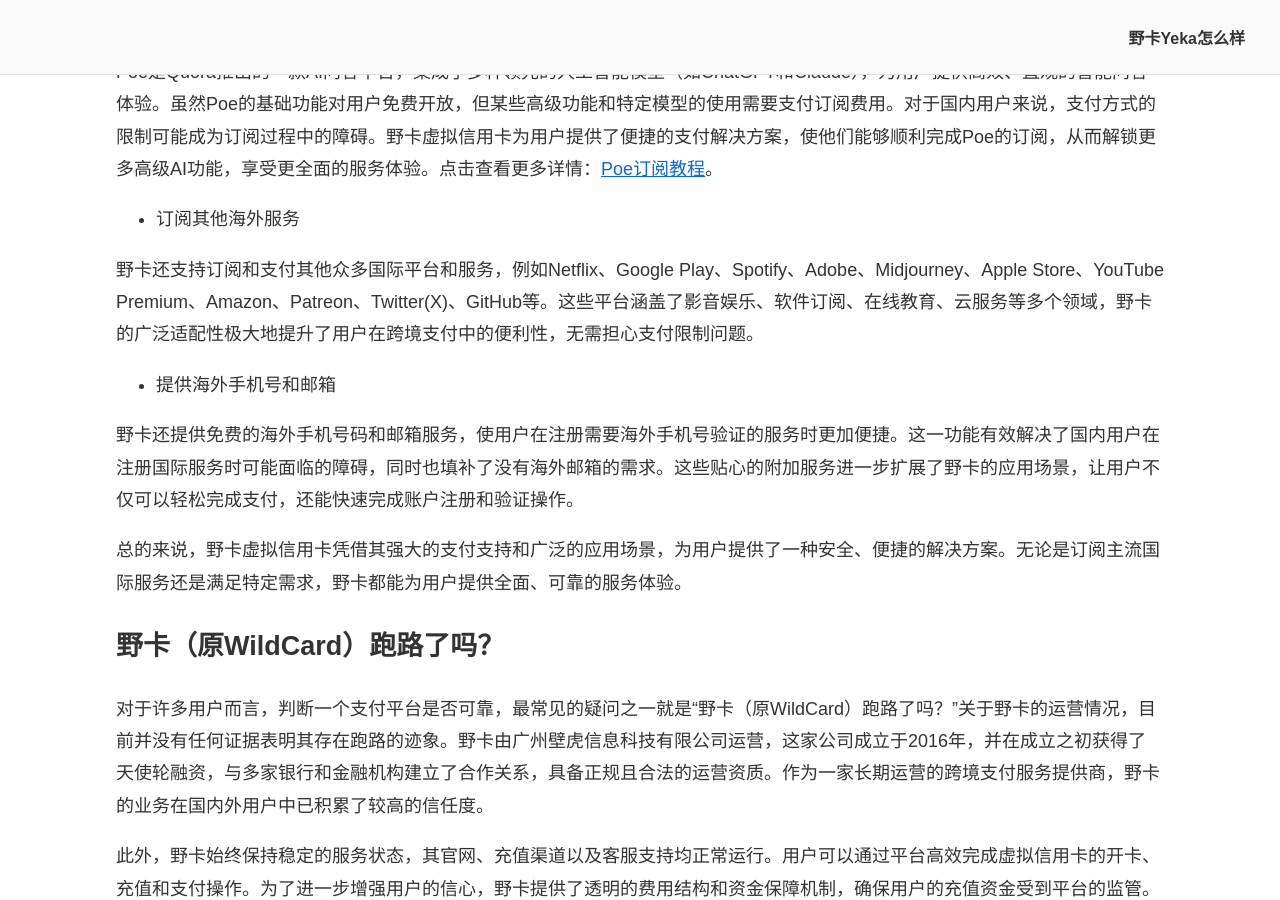
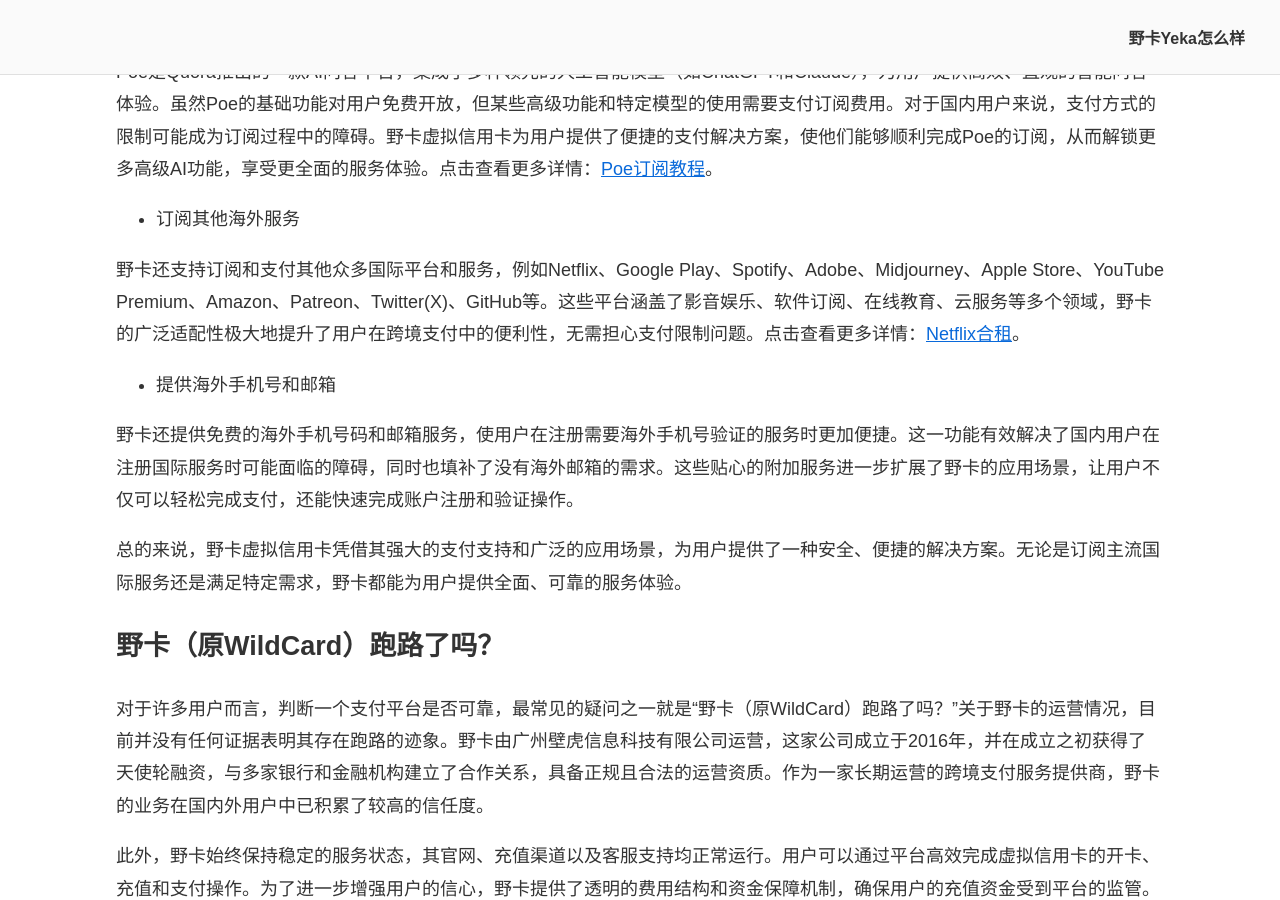
Before and after one commit to anyofai/anyofai.github.io, a Jekyll site: the page built from index.md, in a window 1280 px wide and 900 px high, scrolled down 13100 px. Built offline with Jekyll 4.4.1, drawn with Linux system fonts in a browser that asks for light colours.

Commit message:
Update index.md

```diff
--- a/index.md
+++ b/index.md
@@ -185,7 +185,7 @@
 
 * 订阅其他海外服务
 
-野卡还支持订阅和支付其他众多国际平台和服务，例如Netflix、Google Play、Spotify、Adobe、Midjourney、Apple Store、YouTube Premium、Amazon、Patreon、Twitter(X)、GitHub等。这些平台涵盖了影音娱乐、软件订阅、在线教育、云服务等多个领域，野卡的广泛适配性极大地提升了用户在跨境支付中的便利性，无需担心支付限制问题。
+野卡还支持订阅和支付其他众多国际平台和服务，例如Netflix、Google Play、Spotify、Adobe、Midjourney、Apple Store、YouTube Premium、Amazon、Patreon、Twitter(X)、GitHub等。这些平台涵盖了影音娱乐、软件订阅、在线教育、云服务等多个领域，野卡的广泛适配性极大地提升了用户在跨境支付中的便利性，无需担心支付限制问题。点击查看更多详情：<a href="https://github.com/anyofai/netflix-hezu">Netflix合租</a>。
 
 * 提供海外手机号和邮箱
 
```
